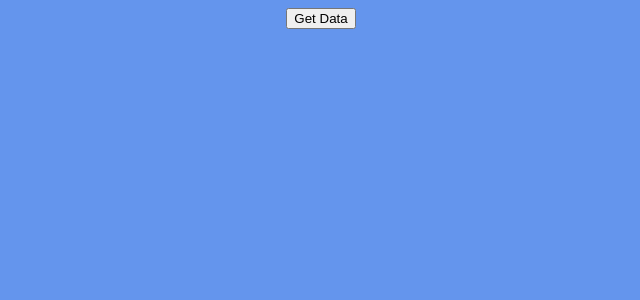
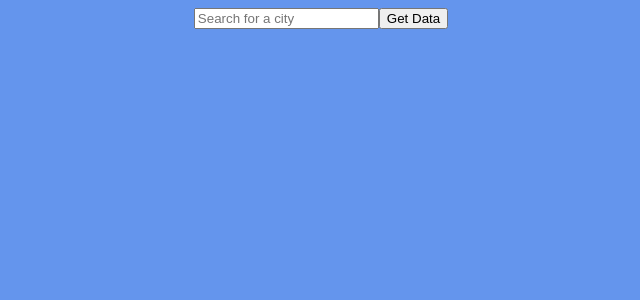
Before and after one commit to CrocByte4/api-demo, a React (Create React App) app: page / in a window 1280 px wide. Shown: the top 300 px of the page, without its empty margins (319-959 px from the left). Built offline with nearby package versions, Linux system fonts and the light colour scheme.

Commit message:
unsure what changed, weird connection error

```diff
--- a/src/App.js
+++ b/src/App.js
@@ -4,6 +4,7 @@ import { useState } from "react";
 
 function App() {
   const [location, setLocation] = useState({});
+  const [searchQuery, setSearchQuery] = useState("");
 
   async function getLocation() {
     const API = `https://us1.locationiq.com/v1/search.php?key=pk.bb29feda391c78027fb7306d762a84ca&q=liverpool&format=json`;
@@ -11,6 +12,11 @@ function App() {
     console.log(res.data[0]);
     setLocation(res.data[0]);
   }
+
+  function handleSearch(event) {
+    setSearchQuery(event.target.value)
+  }
+
   return (
     <div className="App">
       {location.display_name && (
@@ -19,6 +25,7 @@ function App() {
           {location.lon}
         </p>
       )}
+      <input onChange={handleSearch} placeholder="Search for a city" />
       <button onClick={getLocation}>Get Data</button>
     </div>
   );
```
